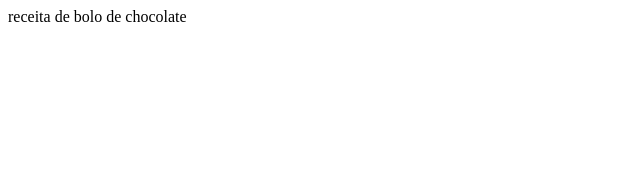
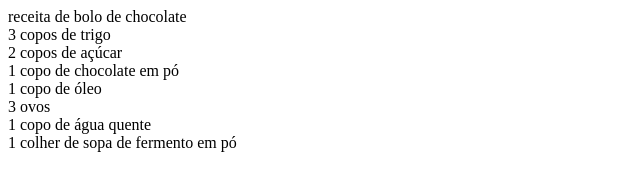
Before and after one commit to dudaloppess07/dudapao, a plain HTML site: page bolodechocolate.html in a window 1280 px wide. Shown: the whole page, without its empty margins (0-640 px from the left). Drawn offline with Linux system fonts and the light colour scheme.

Commit message:
Update bolodechocolate.html

```diff
--- a/bolodechocolate.html
+++ b/bolodechocolate.html
@@ -1,2 +1,10 @@
-<html>receita de bolo de chocolate
+<html>receita de bolo de chocolate<br>
+  3 copos de trigo<br>
+2 copos de açúcar<br>
+1 copo de chocolate em pó<br>
+1 copo de óleo<br>
+3 ovos<br>
+1 copo de água quente<br>
+1 colher de sopa de fermento em pó<br>
+
 </html>
```
